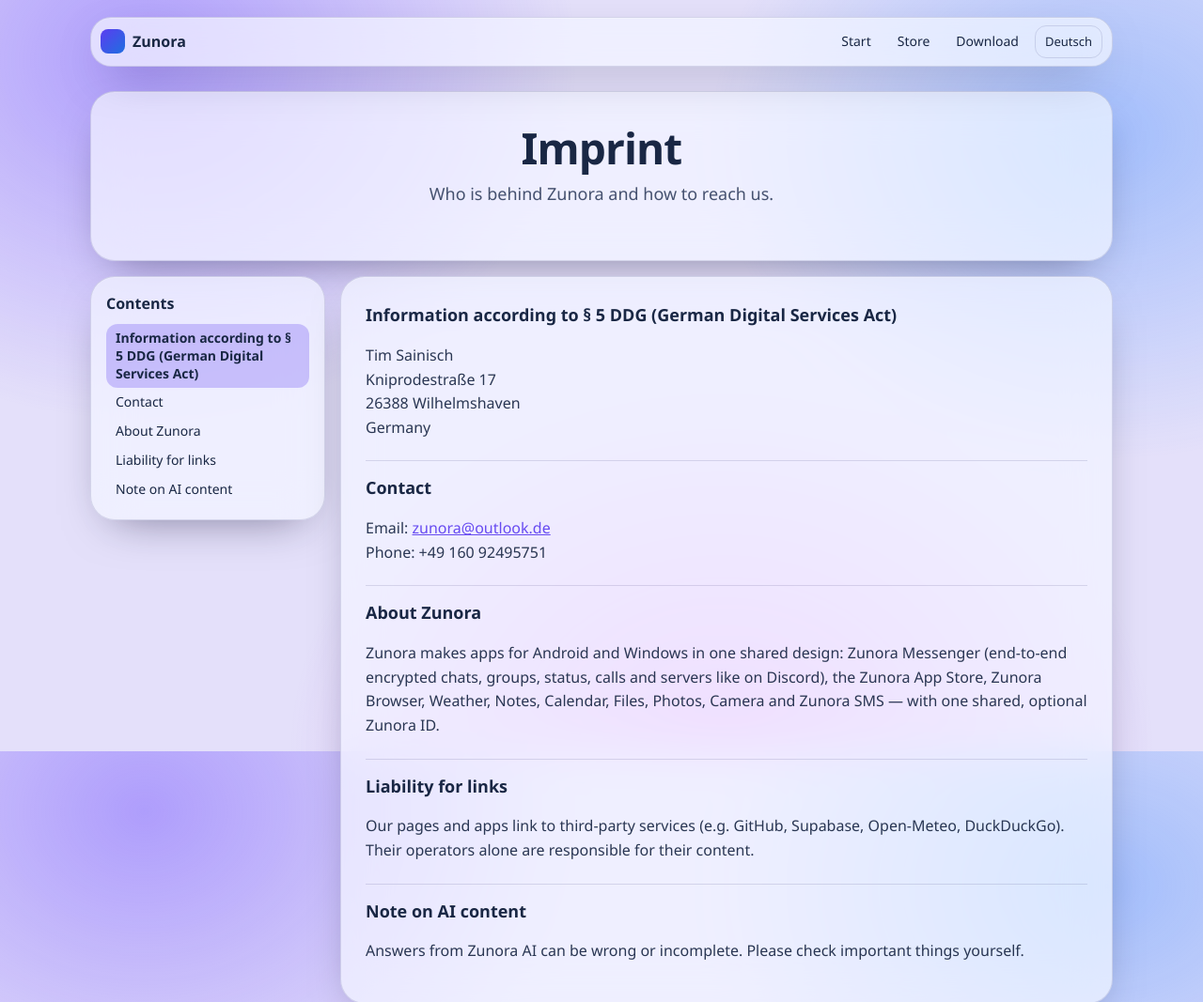
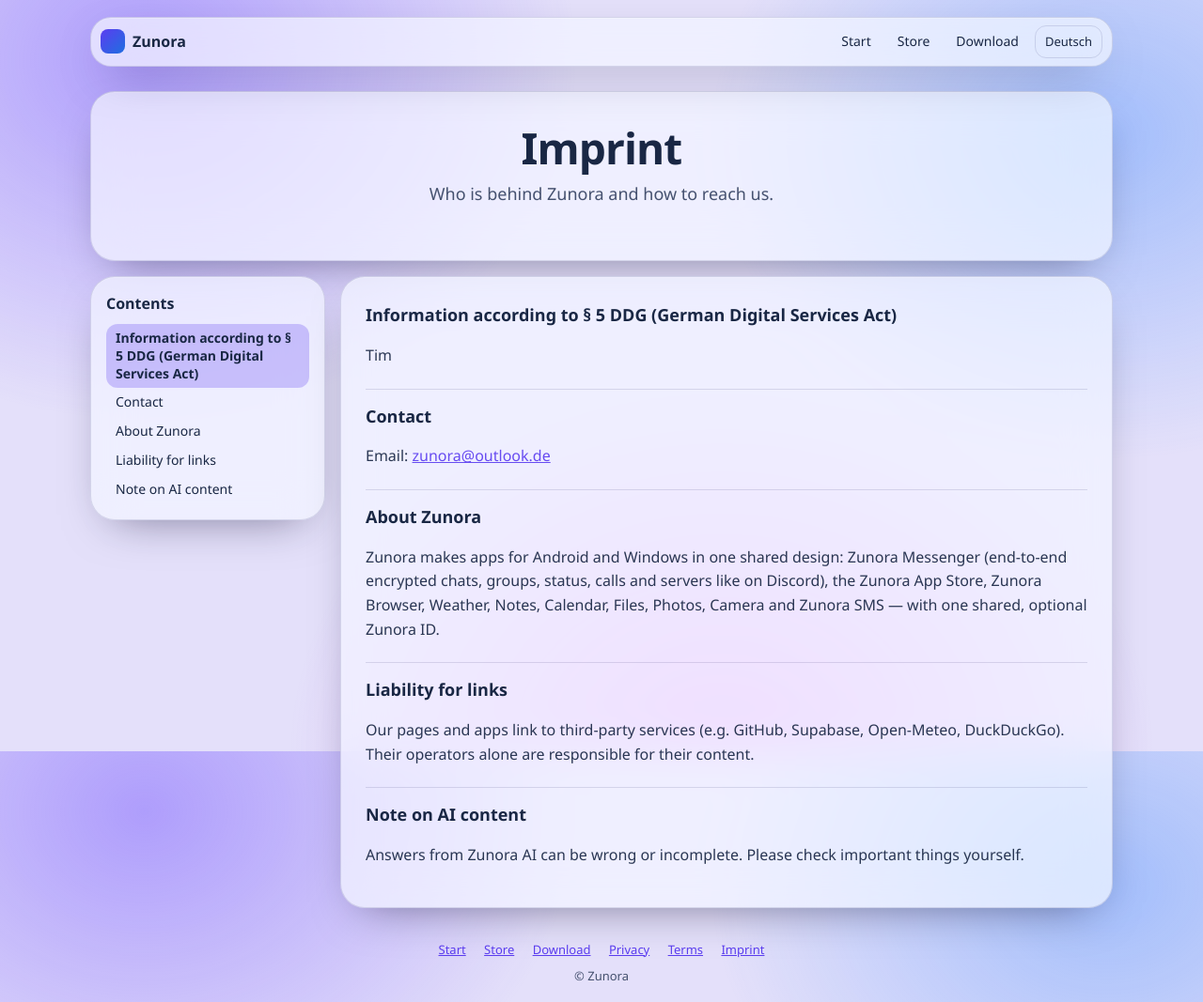
Before and after one commit to zunoraos/zunora-ai, a plain HTML site: page impressum.html in a window 1280 px wide. Shown: the top 1067 px of the page at 94% size. Drawn offline with Linux system fonts and the light colour scheme.

Commit message:
Webseite: persönliche Angaben entfernt (nur Vorname)
Co-Authored-By: Claude Opus 5.5 <noreply@anthropic.com>

```diff
--- a/impressum.html
+++ b/impressum.html
@@ -24,9 +24,9 @@
   <article class="glass legal in" lang="de">
     <h1>Impressum</h1>
     <h3>Angaben gemäß § 5 DDG</h3>
-    <p>Tim Sainisch<br>Kniprodestraße 17<br>26388 Wilhelmshaven<br>Deutschland</p>
+    <p>Tim</p>
     <h3>Kontakt</h3>
-    <p>E-Mail: <a href="mailto:zunora@outlook.de">zunora@outlook.de</a><br>Telefon: 016092495751</p>
+    <p>E-Mail: <a href="mailto:zunora@outlook.de">zunora@outlook.de</a></p>
     <h3>Über Zunora</h3>
     <p>Zunora macht Apps für Android und Windows in einem gemeinsamen Design: den Zunora Messenger (Ende-zu-Ende-verschlüsselte Chats, Gruppen, Status, Anrufe und Server wie bei Discord), den Zunora App Store, Zunora Browser, Wetter, Notizen, Kalender, Files, Fotos, Kamera und Zunora SMS — mit einer gemeinsamen, freiwilligen Zunora ID.</p>
     <h3>Haftung für Links</h3>
@@ -37,9 +37,9 @@
   <article class="glass legal in" lang="en">
     <h1>Imprint</h1>
     <h3>Information according to § 5 DDG (German Digital Services Act)</h3>
-    <p>Tim Sainisch<br>Kniprodestraße 17<br>26388 Wilhelmshaven<br>Germany</p>
+    <p>Tim</p>
     <h3>Contact</h3>
-    <p>Email: <a href="mailto:zunora@outlook.de">zunora@outlook.de</a><br>Phone: +49 160 92495751</p>
+    <p>Email: <a href="mailto:zunora@outlook.de">zunora@outlook.de</a></p>
     <h3>About Zunora</h3>
     <p>Zunora makes apps for Android and Windows in one shared design: Zunora Messenger (end-to-end encrypted chats, groups, status, calls and servers like on Discord), the Zunora App Store, Zunora Browser, Weather, Notes, Calendar, Files, Photos, Camera and Zunora SMS — with one shared, optional Zunora ID.</p>
     <h3>Liability for links</h3>
```
Also changed, not shown: datenschutz.html (+2 -2 lines).
